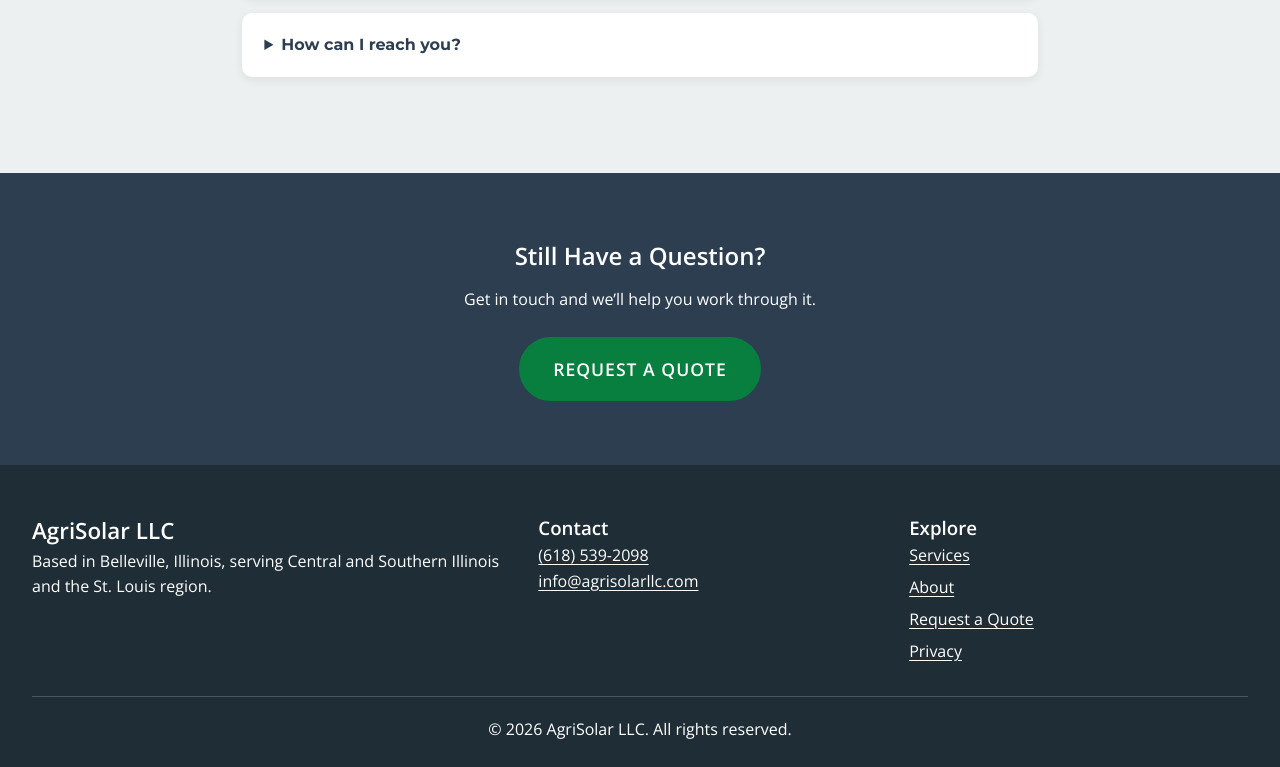
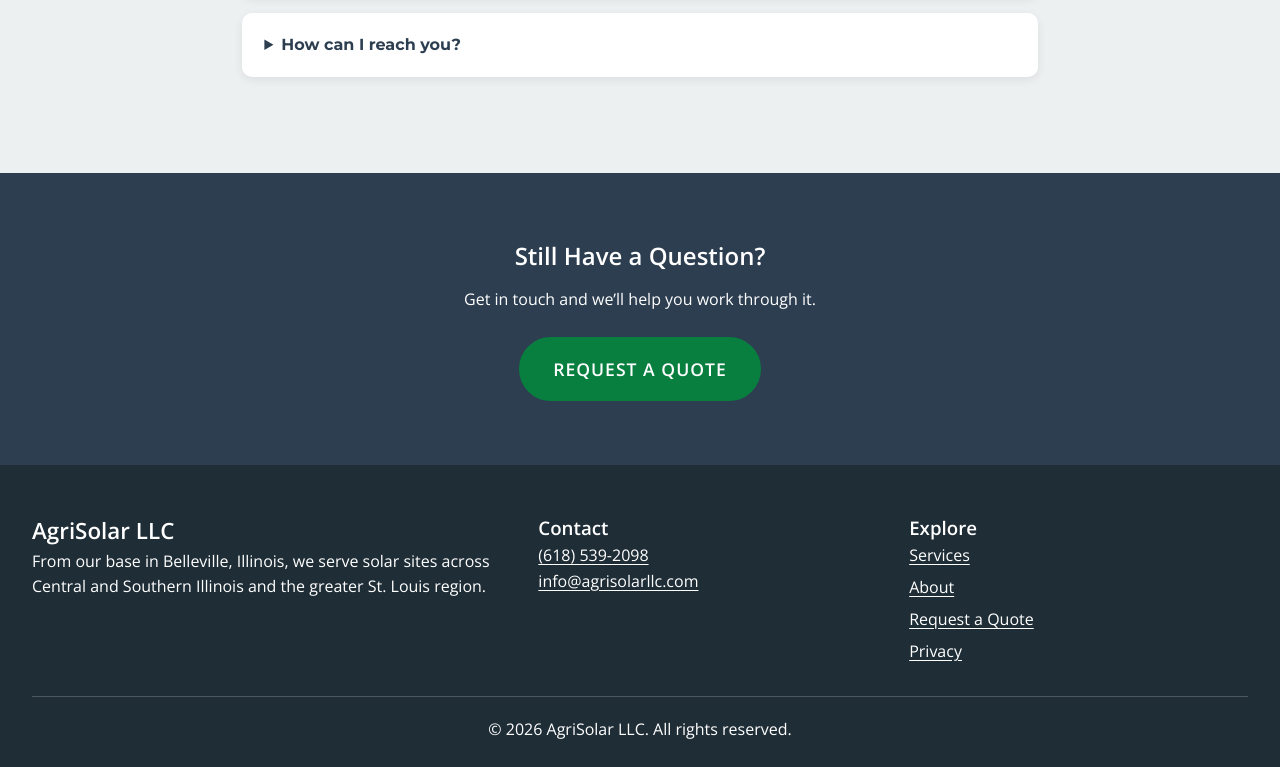
Before and after one commit to AJR1073/agrisolar-website, a website: page faq/index.html in a window 1280 px wide. Shown: the part 1334-2101 px from the top of the page. Drawn offline with nearby package versions, Linux system fonts and the light colour scheme.

Commit message:
Polish service area wording

```diff
--- a/faq/index.html
+++ b/faq/index.html
@@ -154,6 +154,6 @@
     </div></section>
     <section class="cta-panel"><h2>Still Have a Question?</h2><p>Get in touch and we’ll help you work through it.</p><a class="btn btn-primary" href="/contact/">Request a Quote</a></section>
 </main>
-<footer class="footer"><div class="container"><div class="footer-grid"><div><h2>AgriSolar LLC</h2><p>Based in Belleville, Illinois, serving Central and Southern Illinois and the St. Louis region.</p></div><div><h3>Contact</h3><p><a href="tel:+16185392098">(618) 539-2098</a><br><a href="mailto:info@agrisolarllc.com">info@agrisolarllc.com</a></p></div><div><h3>Explore</h3><nav class="footer-links" aria-label="Footer navigation"><a href="/services/">Services</a><a href="/about/">About</a><a href="/contact/">Request a Quote</a><a href="/privacy/">Privacy</a></nav></div></div><p class="footer-bottom">&copy; <span data-current-year></span> AgriSolar LLC. All rights reserved.</p></div></footer>
+<footer class="footer"><div class="container"><div class="footer-grid"><div><h2>AgriSolar LLC</h2><p>From our base in Belleville, Illinois, we serve solar sites across Central and Southern Illinois and the greater St. Louis region.</p></div><div><h3>Contact</h3><p><a href="tel:+16185392098">(618) 539-2098</a><br><a href="mailto:info@agrisolarllc.com">info@agrisolarllc.com</a></p></div><div><h3>Explore</h3><nav class="footer-links" aria-label="Footer navigation"><a href="/services/">Services</a><a href="/about/">About</a><a href="/contact/">Request a Quote</a><a href="/privacy/">Privacy</a></nav></div></div><p class="footer-bottom">&copy; <span data-current-year></span> AgriSolar LLC. All rights reserved.</p></div></footer>
 <script src="/js/main.js" defer></script>
 </body></html>
```
